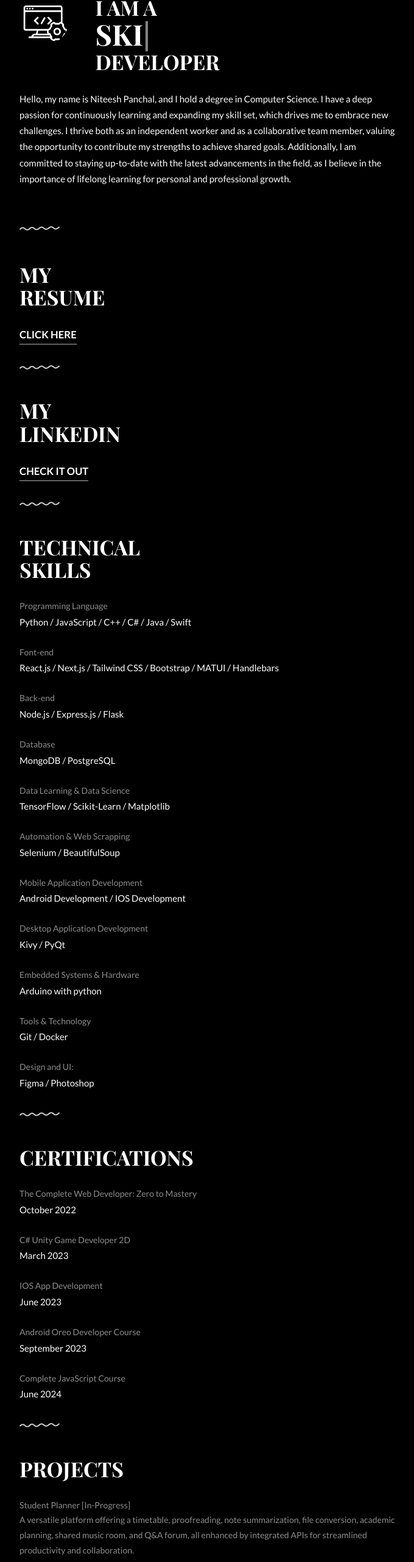
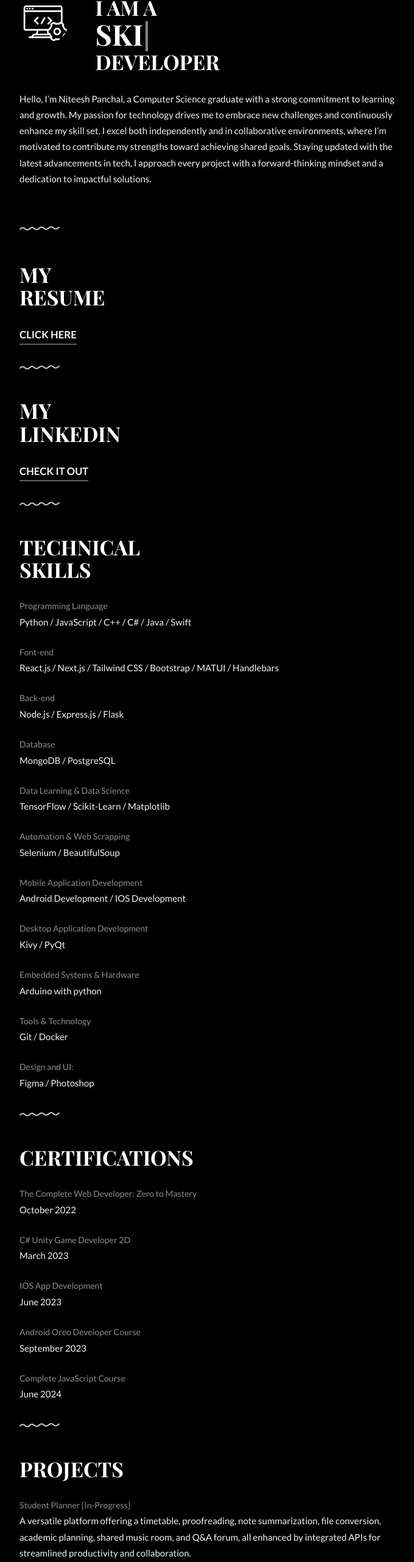
Before and after one commit to Niteesh3110/Niteesh-Portfolio-Webiste, a plain HTML site: page index.html in a window 1280 px wide. Shown: the part 235-2797 px from the top of the page at 61% size, without its empty margins (297-977 px from the left). Drawn offline with Linux system fonts and the light colour scheme.

Commit message:
changed css and html

```diff
--- a/css/custom.css
+++ b/css/custom.css
@@ -109,16 +109,16 @@ a:hover {
 
 .work .work-list {
   margin-left: 0px; }
-  .work .work-list li {
+  .work .work-list li:first-child {
     list-style: none;
     font-size: 0.9375em;
     color: #8c8c8c; }
-    .work .work-list li a {
+    .work .work-list li a{
       padding-bottom: 5px;
       font-size: 1.1875em;
       font-weight: 700;
       text-decoration: none;
-      border-bottom: 1px solid #b3b3b3; }
+      border-bottom: 1px solid #b51c1c; }
       .work .work-list li a:hover {
         border-bottom: 1px solid #333333; }
 
--- a/index.html
+++ b/index.html
@@ -43,7 +43,7 @@
 					<h1>I am a<br><span id="typed"></span><br>Developer</h1>
 				</div>
 				<p>
-					Hello, my name is Niteesh Panchal, and I hold a degree in Computer Science. I have a deep passion for continuously learning and expanding my skill set, which drives me to embrace new challenges. I thrive both as an independent worker and as a collaborative team member, valuing the opportunity to contribute my strengths to achieve shared goals. Additionally, I am committed to staying up-to-date with the latest advancements in the field, as I believe in the importance of lifelong learning for personal and professional growth.
+					Hello, I’m Niteesh Panchal, a Computer Science graduate with a strong commitment to learning and growth. My passion for technology drives me to embrace new challenges and continuously enhance my skill set. I excel both independently and in collaborative environments, where I’m motivated to contribute my strengths toward achieving shared goals. Staying updated with the latest advancements in tech, I approach every project with a forward-thinking mindset and a dedication to impactful solutions.
 				</p>
 			</div>
 		</div>
@@ -173,7 +173,7 @@
 			<!-- <ul class="work-list">
 				<li id=github_image><a href="https://github.com/Niteesh3110?tab=repositories" target="blank"><i class="fa fa-github"></i></a></li>
 			</ul> -->
-			<ul class="work-list list-flat">
+			<ul class="work-list">
 				<li>Student Planner [In-Progress]</li>
 				<li>A versatile platform offering a timetable, proofreading, note summarization, file conversion, academic planning,
 					shared music room, and Q&A forum, all enhanced by integrated APIs for streamlined productivity and
```
Also changed, not shown: css/custom.min.css.
